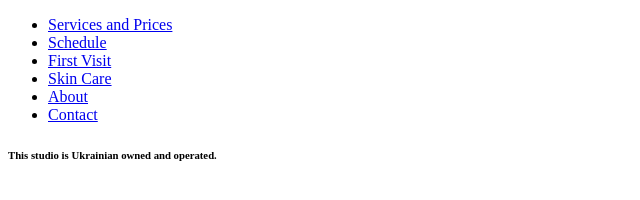
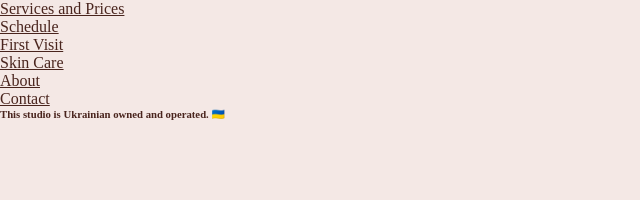
Before and after one commit to b-lol/DariaAesthetics, a plain HTML site: page index.html in a window 1280 px wide. Shown: the whole page, without its empty margins (0-640 px from the left). Drawn offline with Linux system fonts and the light colour scheme.

Commit message:
Added colors to the css and index.

```diff
--- a/css/styles.css
+++ b/css/styles.css
@@ -1,7 +1,14 @@
+:root{
+    --background-color:#f4e8e5;
+    --primary-pink:#EA78B5;
+    --text-color: #49241D;
+}
+
 *{
     margin: 0;
     padding: 0;
-    background-color: #f4e8e5;
-    color: #49241D;
     box-sizing: border-box;
+    background-color:var(--background-color);
+    color:var(--text-color);
+
 }
--- a/index.html
+++ b/index.html
@@ -8,6 +8,9 @@
     <!-- this is where the xtra information goes that doesn't show up on the screen but important
      to make sure the stuff goes properly-->
 
+    <link rel="stylesheet" href="css/styles.css">
+    <!--this is linking the css style sheet to this document-->
+
      <title>Daria Aesthetics</title>
         <!-- this shows up in the tab and in a google search -->
 
@@ -15,6 +18,7 @@
     <link rel="icon" type="image/png" sizes="32x32" href="img/favicon_image/favicon-32x32.png">
     <link rel="icon" type="image/png" sizes="16x16" href="img/favicon_image/favicon-16x16.png">
     <link rel="manifest" href="site.webmanifest">
+    <!--This is how I select the favicon in the tabs-->
 </head>
 
 <body>
@@ -31,7 +35,7 @@
   </ul>
 </nav>
 
-        <p><h6>This studio is Ukrainian owned and operated.</h6></p>
+        <p><h6>This studio is Ukrainian owned and operated. 🇺🇦</h6></p>
 </body>
 
 
```
